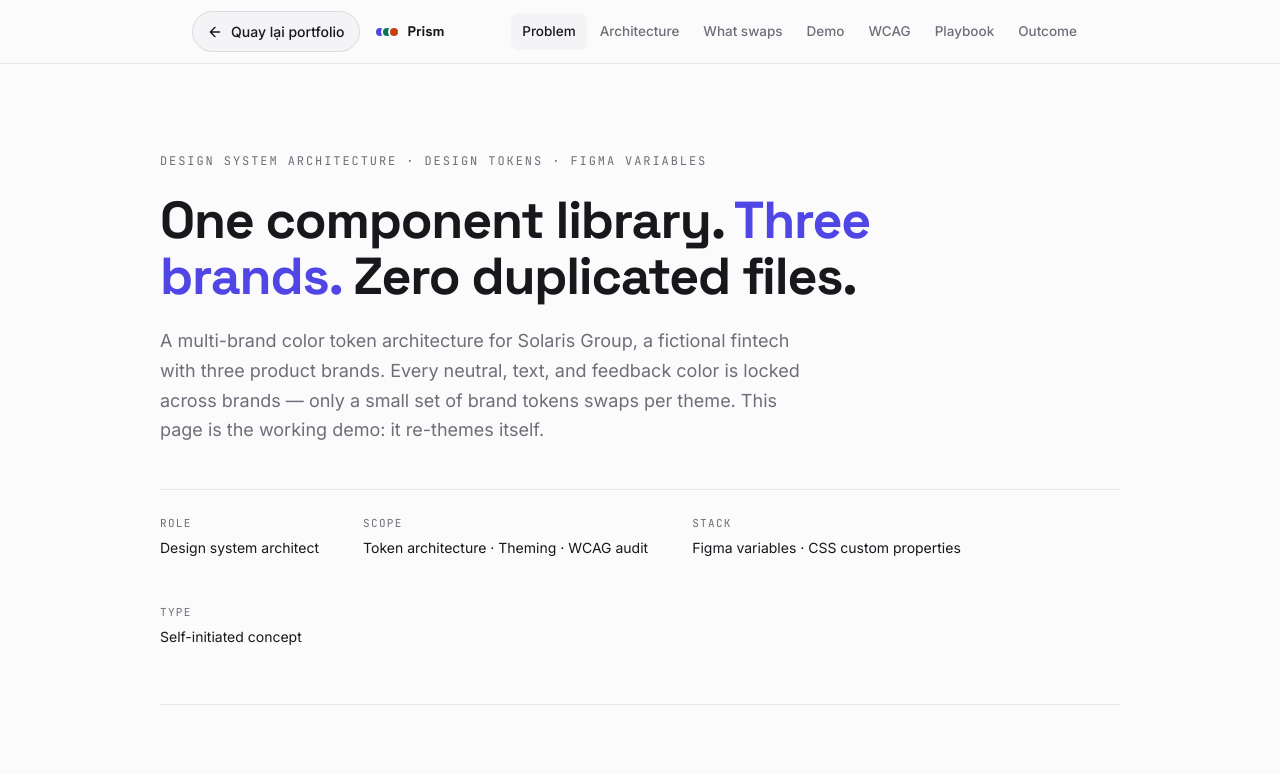
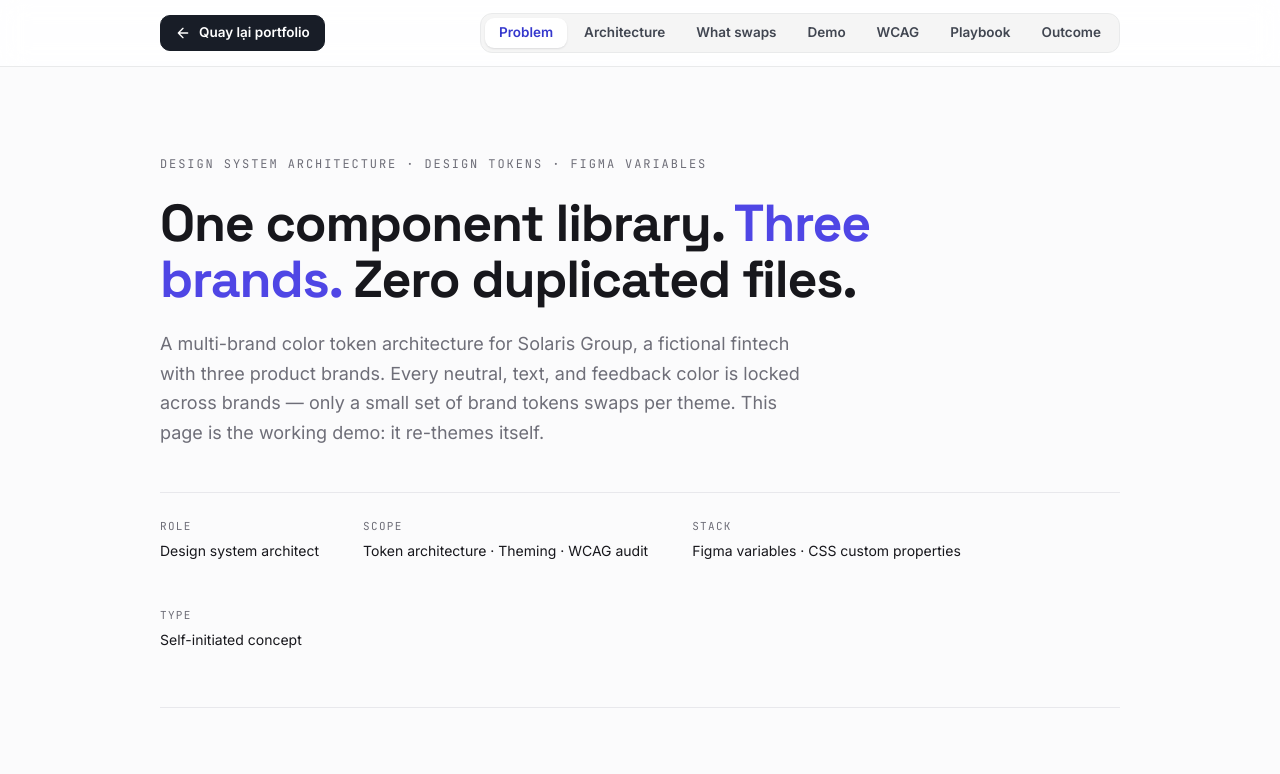
Before and after one commit to nguyentuyenthong/portfolio, a plain HTML site: page case-study/prism-multi-brand-case-study.html in a window 1280 px wide. Shown: the top 774 px of the page. Drawn offline with Linux system fonts and the light colour scheme.

Commit message:
Add files via upload

```diff
--- a/case-study/prism-multi-brand-case-study.html
+++ b/case-study/prism-multi-brand-case-study.html
@@ -277,40 +277,42 @@ footer .mono{font-size:11.5px}
   *{transition:none!important;animation:none!important}
 }
 
-/* ===== Case-study nav (back to portfolio + section tabs) ===== */
+/* ===== Case-study nav — mapped to avn-tt toolbar ===== */
 html{scroll-behavior:smooth}
-section[id]{scroll-margin-top:76px}
-.case-nav{position:sticky;top:0;z-index:60;background:color-mix(in srgb,var(--background) 85%,transparent);backdrop-filter:blur(14px);-webkit-backdrop-filter:blur(14px);border-bottom:1px solid var(--border-subtle)}
-.case-nav__inner{display:flex;align-items:center;gap:14px;max-width:960px;margin:0 auto;padding:11px 32px}
-.case-nav__back{display:inline-flex;align-items:center;gap:8px;flex:none;font-family:'Inter',sans-serif;font-weight:500;font-size:14px;color:var(--text-primary);text-decoration:none;padding:8px 14px;border:1px solid var(--border);border-radius:999px;background:var(--surface);transition:border-color .15s,background .15s}
-.case-nav__back:hover{border-color:var(--text-secondary)}
-.case-nav__back svg{width:16px;height:16px}
-.case-nav__brand{display:inline-flex;align-items:center;gap:8px;font-family:'Space Grotesk',sans-serif;font-weight:700;font-size:14px;color:var(--text-primary)}
-.case-nav__tabs{display:flex;align-items:center;gap:2px;margin-left:auto;overflow-x:auto;scrollbar-width:none}
-.case-nav__tabs::-webkit-scrollbar{display:none}
-.case-nav__tabs a{flex:none;font-family:'Inter',sans-serif;font-size:13.5px;font-weight:500;color:var(--text-secondary);text-decoration:none;white-space:nowrap;padding:7px 11px;border-radius:8px;transition:color .15s,background .15s}
-.case-nav__tabs a:hover{color:var(--text-primary);background:var(--surface)}
-.case-nav__tabs a.is-active{color:var(--text-primary);background:var(--surface)}
-@media(max-width:760px){.case-nav__inner{padding:9px 16px;gap:10px}.case-nav__brand{display:none}.case-nav__back span{display:none}.case-nav__tabs a{padding:6px 9px;font-size:13px}}
+section[id]{scroll-margin-top:82px}
+.case-tabs.case-tabs--toolbar{position:sticky;top:0;left:0;right:0;z-index:50;width:100%;box-sizing:border-box;background:rgba(255,255,255,0.78);-webkit-backdrop-filter:blur(14px) saturate(140%);backdrop-filter:blur(14px) saturate(140%);border-bottom:1px solid #e9eaeb}
+.case-tabs__inner{display:flex;align-items:center;gap:16px;height:66px;max-width:1024px;margin:0 auto;padding:0 32px;box-sizing:border-box}
+.case-tabs__back{flex:none;display:inline-flex;align-items:center;gap:8px;font-family:'Inter',sans-serif;font-weight:600;font-size:13.5px;line-height:1;color:#fff;background:#181d27;border:1px solid #181d27;border-radius:10px;padding:9px 14px;box-shadow:none;text-decoration:none;transition:filter .15s ease,transform .05s ease}
+.case-tabs__back:hover{filter:brightness(1.25)}
+.case-tabs__back:active{transform:translateY(1px)}
+.case-tabs__back svg{width:16px;height:16px;flex-shrink:0}
+.case-tabs__scroll{flex:1;min-width:0;display:flex;justify-content:flex-end;overflow-x:auto;scrollbar-width:none;-webkit-overflow-scrolling:touch}
+.case-tabs__scroll::-webkit-scrollbar{display:none}
+.case-tabs .uu-button-group{display:inline-flex;gap:3px;min-width:min-content;background:#f5f5f5;border:1px solid #e9eaeb;border-radius:12px;padding:4px}
+.case-tabs .uu-button-group__item{font-family:'Inter',sans-serif;font-weight:600;font-size:13.5px;line-height:1;color:#414651;background:transparent;border:none;padding:8px 14px;border-radius:9px;white-space:nowrap;cursor:pointer;box-shadow:none;text-decoration:none;transition:background .15s ease,color .15s ease,box-shadow .15s ease}
+.case-tabs .uu-button-group__item:hover{color:#181d27}
+.case-tabs .uu-button-group__item.is-selected{background:#fff;color:#3538cd;box-shadow:0 1px 2px rgba(10,13,18,0.1)}
+@media(max-width:760px){.case-tabs__inner{height:60px;padding:0 20px;gap:10px}.case-tabs__scroll{justify-content:flex-start}.case-tabs__back span{display:none}}
 </style>
 </head>
 <body data-theme="solaris">
 
-<nav class="case-nav" aria-label="Case study navigation">
-  <div class="case-nav__inner">
-    <a class="case-nav__back" href="../index.html#case-prism" aria-label="Quay lại portfolio">
+<nav class="case-tabs case-tabs--toolbar" aria-label="Các phần của case study" data-case-tabs>
+  <div class="case-tabs__inner">
+    <a href="../index.html#case-prism" class="uu-button case-tabs__back" aria-label="Quay lại portfolio">
       <svg viewBox="0 0 24 24" fill="none" aria-hidden="true"><path d="M19 12H5M12 19l-7-7 7-7" stroke="currentColor" stroke-width="2" stroke-linecap="round" stroke-linejoin="round"/></svg>
       <span>Quay lại portfolio</span>
     </a>
-    <span class="case-nav__brand"><span class="prism-mark"><i></i><i></i><i></i></span>Prism</span>
-    <div class="case-nav__tabs">
-      <a href="#problem">Problem</a>
-      <a href="#architecture">Architecture</a>
-      <a href="#rule">What swaps</a>
-      <a href="#demo">Demo</a>
-      <a href="#wcag">WCAG</a>
-      <a href="#playbook">Playbook</a>
-      <a href="#outcome">Outcome</a>
+    <div class="case-tabs__scroll">
+      <div class="uu-button-group" role="tablist" aria-label="Tabs case study">
+        <button type="button" class="uu-button-group__item is-selected" role="tab" aria-selected="true" aria-controls="problem" data-case-tab="problem">Problem</button>
+        <button type="button" class="uu-button-group__item" role="tab" aria-selected="false" aria-controls="architecture" data-case-tab="architecture">Architecture</button>
+        <button type="button" class="uu-button-group__item" role="tab" aria-selected="false" aria-controls="rule" data-case-tab="rule">What swaps</button>
+        <button type="button" class="uu-button-group__item" role="tab" aria-selected="false" aria-controls="demo" data-case-tab="demo">Demo</button>
+        <button type="button" class="uu-button-group__item" role="tab" aria-selected="false" aria-controls="wcag" data-case-tab="wcag">WCAG</button>
+        <button type="button" class="uu-button-group__item" role="tab" aria-selected="false" aria-controls="playbook" data-case-tab="playbook">Playbook</button>
+        <button type="button" class="uu-button-group__item" role="tab" aria-selected="false" aria-controls="outcome" data-case-tab="outcome">Outcome</button>
+      </div>
     </div>
   </div>
 </nav>
@@ -593,14 +595,14 @@ applyTheme("solaris", false);
 
 <script>
 (function(){
-  var wrap=document.querySelector('.case-nav__tabs'); if(!wrap) return;
-  var links=[].slice.call(wrap.querySelectorAll('a')), map={};
-  links.forEach(function(a){var s=document.getElementById(a.getAttribute('href').slice(1)); if(s) map[s.id]=a;});
-  if(!('IntersectionObserver' in window)) return;
-  var obs=new IntersectionObserver(function(es){
-    es.forEach(function(e){ if(e.isIntersecting){ links.forEach(function(l){l.classList.remove('is-active');}); if(map[e.target.id]) map[e.target.id].classList.add('is-active'); } });
-  },{rootMargin:'-45% 0px -50% 0px',threshold:0});
-  Object.keys(map).forEach(function(id){obs.observe(document.getElementById(id));});
+  var root=document.querySelector('[data-case-tabs]'); if(!root) return;
+  var tabs=[].slice.call(root.querySelectorAll('[role="tab"]'));
+  function setActive(t){tabs.forEach(function(x){var on=x===t;x.classList.toggle('is-selected',on);x.setAttribute('aria-selected',String(on));});}
+  tabs.forEach(function(tab){tab.addEventListener('click',function(){var sec=document.getElementById(tab.getAttribute('aria-controls'));if(!sec)return;setActive(tab);sec.scrollIntoView({behavior:'smooth',block:'start'});});});
+  if('IntersectionObserver' in window){
+    var obs=new IntersectionObserver(function(es){var v=es.filter(function(e){return e.isIntersecting;}).sort(function(a,b){return b.intersectionRatio-a.intersectionRatio;})[0];if(!v)return;var m=root.querySelector('[data-case-tab="'+v.target.id+'"]');if(m)setActive(m);},{rootMargin:'-30% 0px -55% 0px',threshold:[0,0.25,0.5]});
+    tabs.forEach(function(tab){var sec=document.getElementById(tab.getAttribute('aria-controls'));if(sec)obs.observe(sec);});
+  }
 })();
 </script>
 </body>
```
